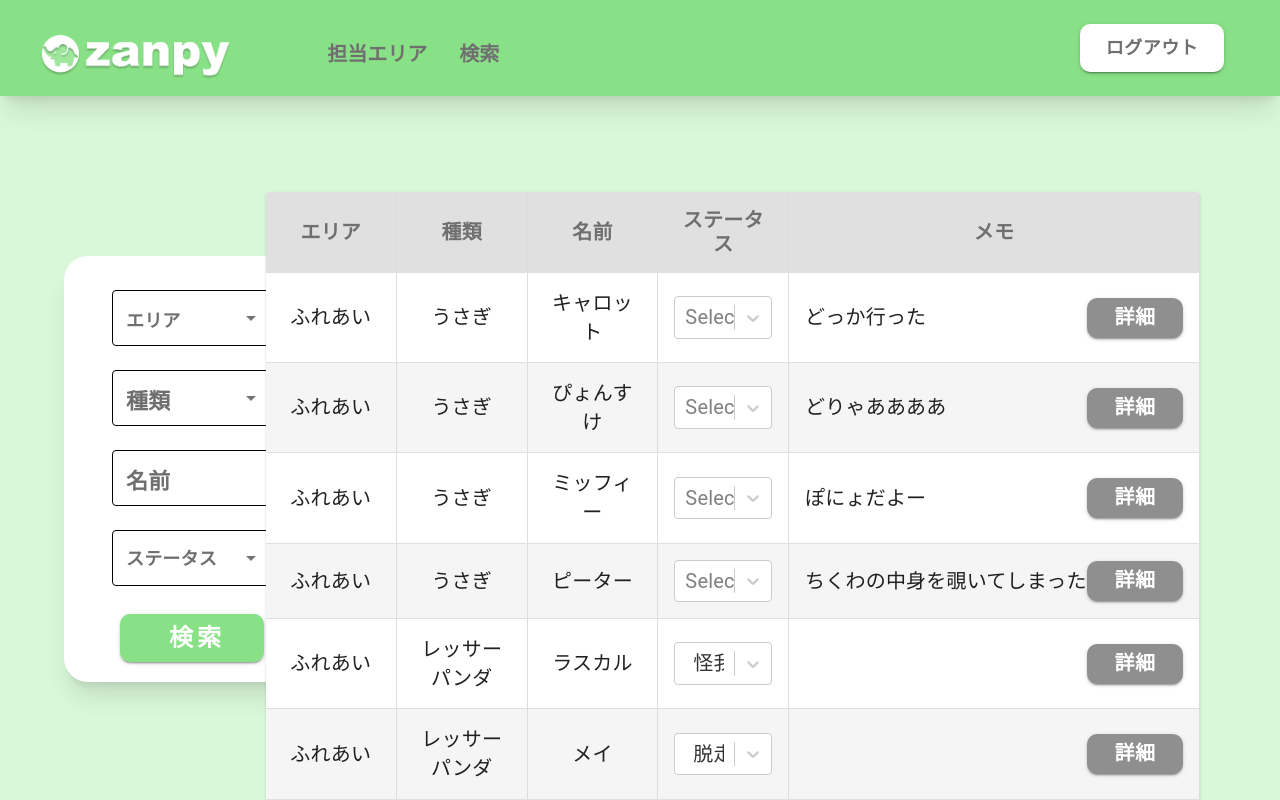
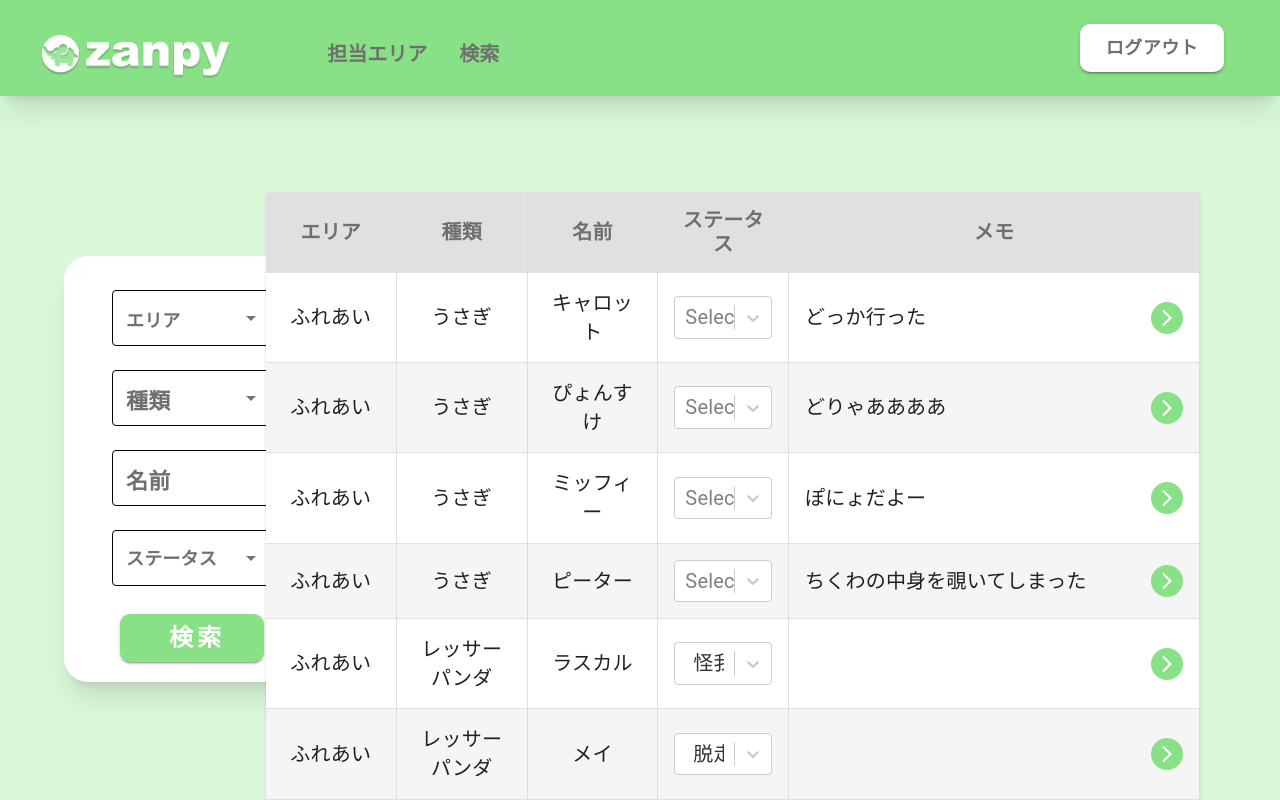
Before and after one commit to Fuuma0000/zanpy, a React (Create React App) app: page /search in a window 1280 px wide. Shown: the top 800 px of the page. Built offline with nearby package versions, Linux system fonts and the light colour scheme.

Commit message:
[change]詳細ボタンからmuiに変更

```diff
--- a/src/components/MyAreaTable.jsx
+++ b/src/components/MyAreaTable.jsx
@@ -13,10 +13,13 @@ import DetailButton from "../components/DetailButton";
 import Button from "@mui/material/Button";
 import { useRecoilValue } from "recoil";
 import { myAreaOpenState } from "../atoms/MyAreaOpenState";
+import ArrowForwardIosIcon from "@mui/icons-material/ArrowForwardIos";
+import { useNavigate } from "react-router-dom";
 import Modal from "./Modal";
 
 const MyAreaTable = () => {
   const isMyAreaOpen = useRecoilValue(myAreaOpenState);
+  const navigate = useNavigate();
   const [isModalOpen, setIsModalOpen] = useState(false);
 
   //keyを設定するための関数
@@ -135,7 +138,13 @@ const MyAreaTable = () => {
                 <StyledTableCell>
                   <div style={{ display: "flex", alignItems: "center" }}>
                     <div style={{ marginRight: "auto" }}>{row.memos}</div>
-                    <DetailButton />
+                    <button className=' bg-main_green rounded-full h-8 w-8 flex items-center justify-center'>
+                      <ArrowForwardIosIcon
+                        className='text-white'
+                        sx={{ fontSize: "20px" }}
+                        onClick={() => navigate("/memo")}
+                      />
+                    </button>
                   </div>
                 </StyledTableCell>
               </StyledTableRow>
```
